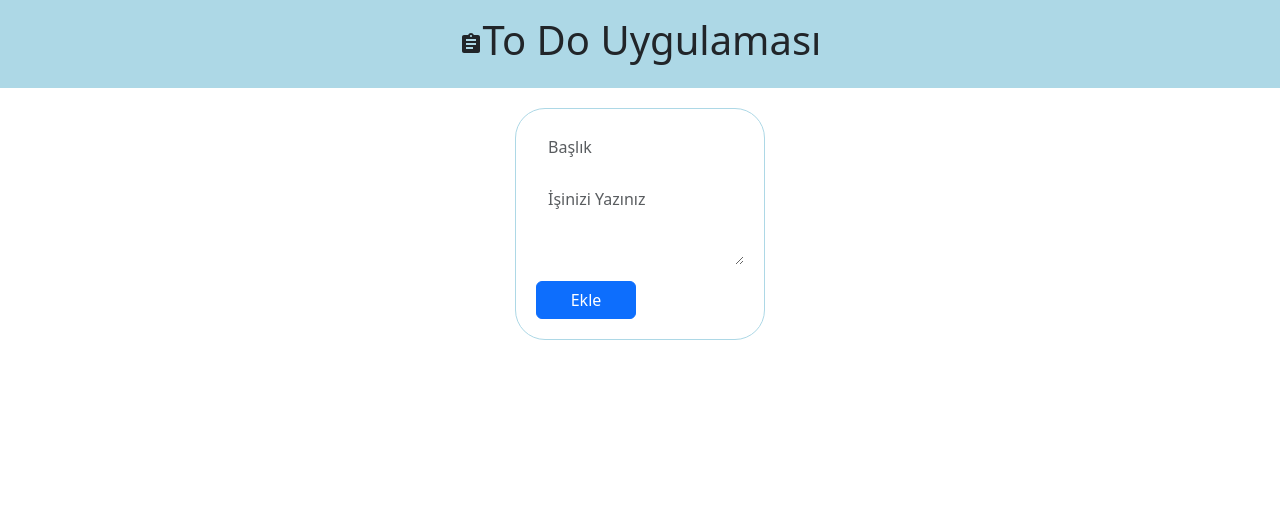
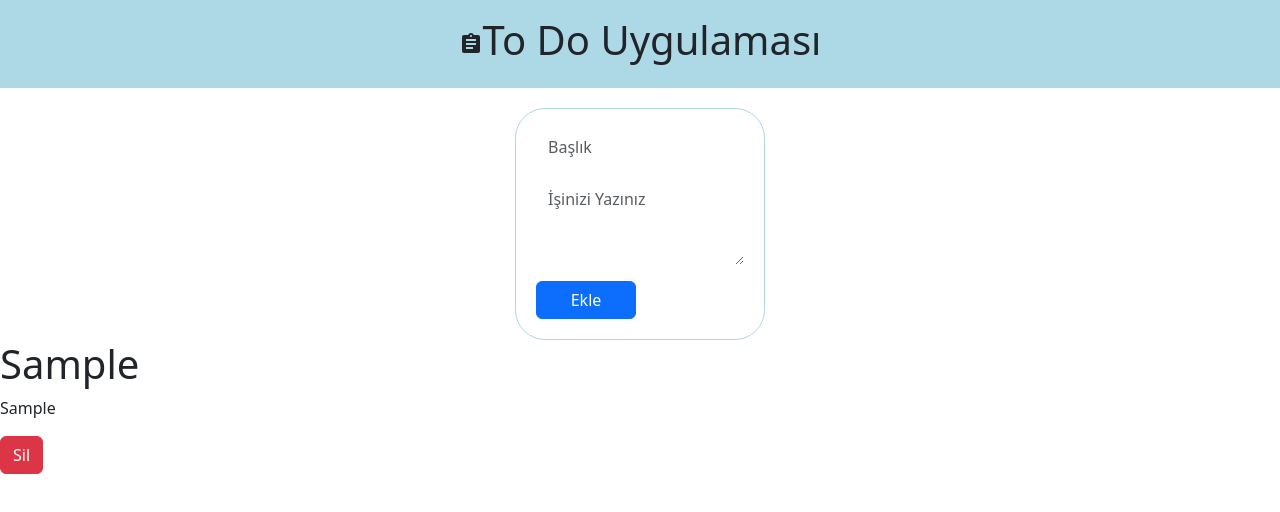
Before and after one commit to erennkazan/react-todo, a React (Create React App) app: page / in a window 1280 px wide. Both pictures are taken after typing "Sample", "Sample" into the empty fields and a click on the button "Ekle". Shown: the top 512 px of the page. Built offline with nearby package versions, Linux system fonts and the light colour scheme.

Commit message:
task component fixed

```diff
--- a/src/App.js
+++ b/src/App.js
@@ -1,4 +1,5 @@
 import './App.css';
+import Task from './Task';
 import CreateTask from './CreateTask';
 import Header from './Header';
 import { useState } from 'react';
@@ -7,12 +8,38 @@ function App() {
  const [tasks, setTasks] = useState([]);
  const addTask =(newTask) =>{
 
-     console.log(newTask);
+  setTasks((prevTask)=>{
+    return [
+        ...prevTask,
+       newTask
+    ]
+});
+  }
+  const deleteTask = (id)=>{
+    setTasks((prevTask)=>{
+      return prevTask.filter((taskItem,index)=>{
+        return index !== id;
+      })
+    })
   }
   return (
     <div className="App">
       <Header/>
       <CreateTask onAdd={addTask}/>
+      <div className='row'>
+      {tasks.map((taskItem,index)=>{
+        return(
+          <Task
+          key={index}
+          id={index}
+          title={taskItem.title}
+          content={taskItem.content}
+          onDelete={deleteTask}
+          />
+        )
+      })}
+      </div>
+
     </div>
   );
 }
--- a/src/Task.jsx
+++ b/src/Task.jsx
@@ -0,0 +1,21 @@
+import React from 'react'
+
+function Task(props) {
+
+    const deleteClick = () =>{
+        props.onDelete(props.id);
+
+    }
+
+  return (
+    <div className='col-md-4'>
+      <div>
+        <h1>{props.title}</h1>
+        <p>{props.content}</p>
+        <button className='btn btn-danger' onClick={deleteClick}>Sil</button>
+      </div>
+    </div>
+  )
+}
+
+export default Task
```
